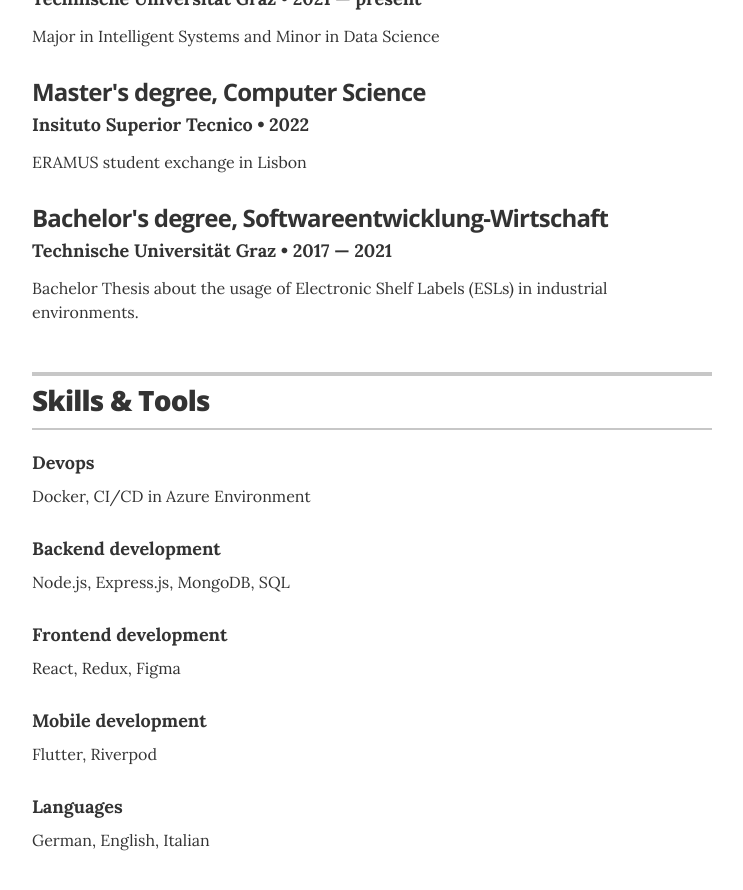
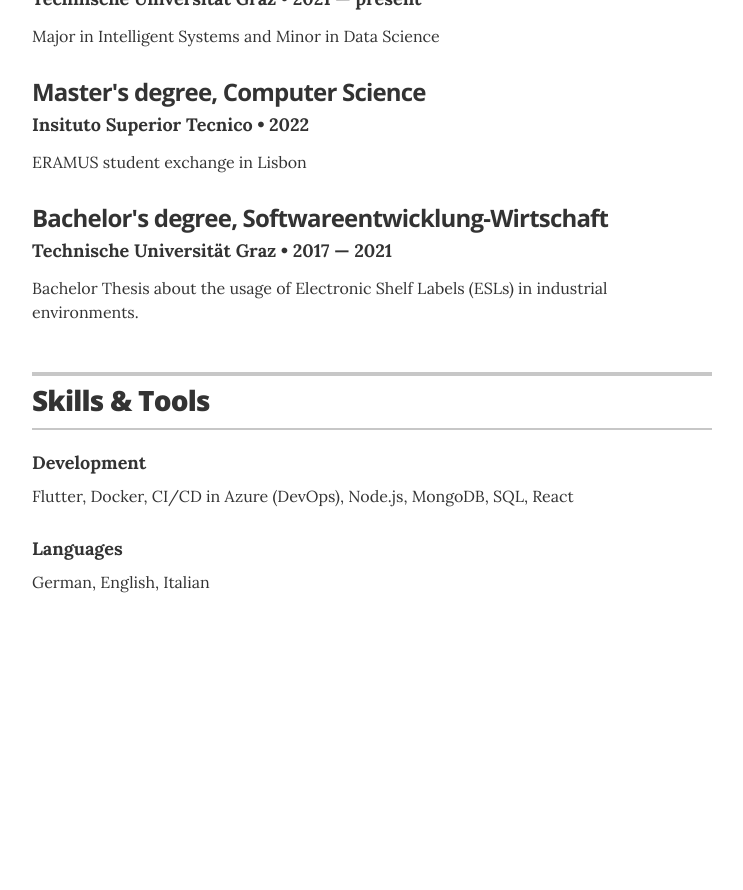
Before and after one commit to julh16/julh16.github.io, a Jekyll site: the page built from index.html, in a window 1280 px wide and 900 px high, scrolled down 1268 px. Shown: the top 890 px of the window, without its empty margins (268-1011 px from the left). Built offline with Jekyll 4.4.1, drawn with Linux system fonts in a browser that asks for light colours; after the commit the page ends 1910 px from its top, so only the background shows below that.

Commit message:
feat: shortend skills

```diff
--- a/_data/skills.yml
+++ b/_data/skills.yml
@@ -1,18 +1,6 @@
 # Skills
-- skill: Devops
-  description: Docker, CI/CD in Azure Environment
-
-# Communications strategy
-- skill: Backend development
-  description: Node.js, Express.js, MongoDB, SQL
-
-  # Communications strategy
-- skill: Frontend development
-  description: React, Redux, Figma
-
-    # Communications strategy
-- skill: Mobile development
-  description: Flutter, Riverpod
+- skill: Development
+  description: Flutter, Docker, CI/CD in Azure (DevOps), Node.js, MongoDB, SQL, React
 
 # Digital content development and creation
 - skill: Languages
```
